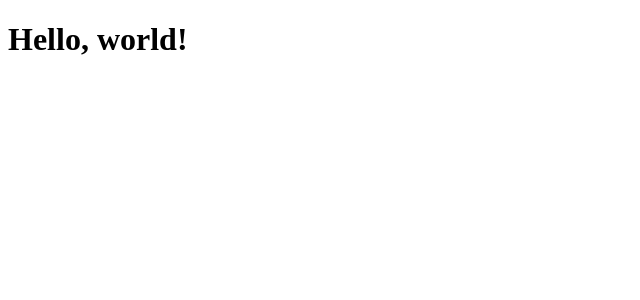
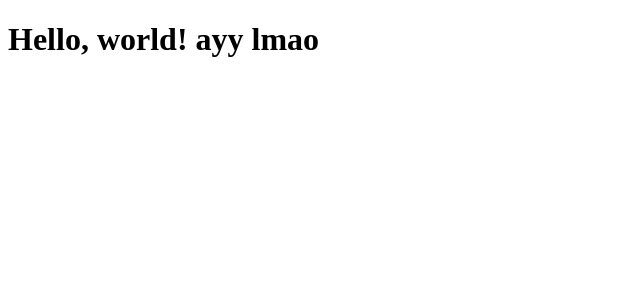
Before and after one commit to MrBrax/LiveStreamDVR, a React app: page / in a window 1280 px wide. Shown: the top 300 px of the page, without its empty margins (0-640 px from the left). Built offline with nearby package versions, Linux system fonts and the light colour scheme; the HTML template or start-up script is replaced by a standard one.

Commit message:
welp react

```diff
--- a/src/Client/App.tsx
+++ b/src/Client/App.tsx
@@ -2,5 +2,5 @@
 
 export default function App()
 {
-    return <h1>Hello, world!</h1>
+    return <h1>Hello, world! ayy lmao</h1>
 }
```
Also changed, not shown: src/Client/test.ts (deleted), 3 other files (tests, documents, lock files or other folders).
